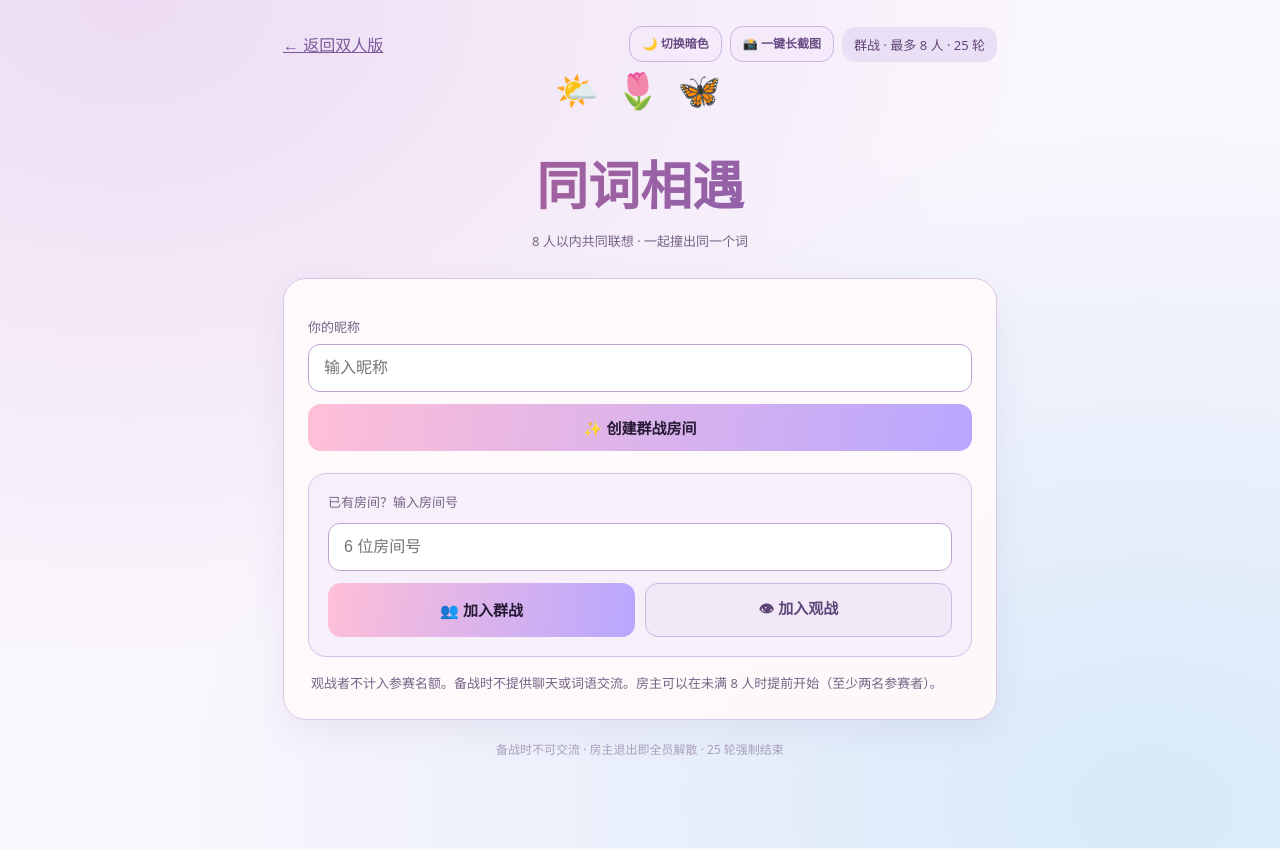
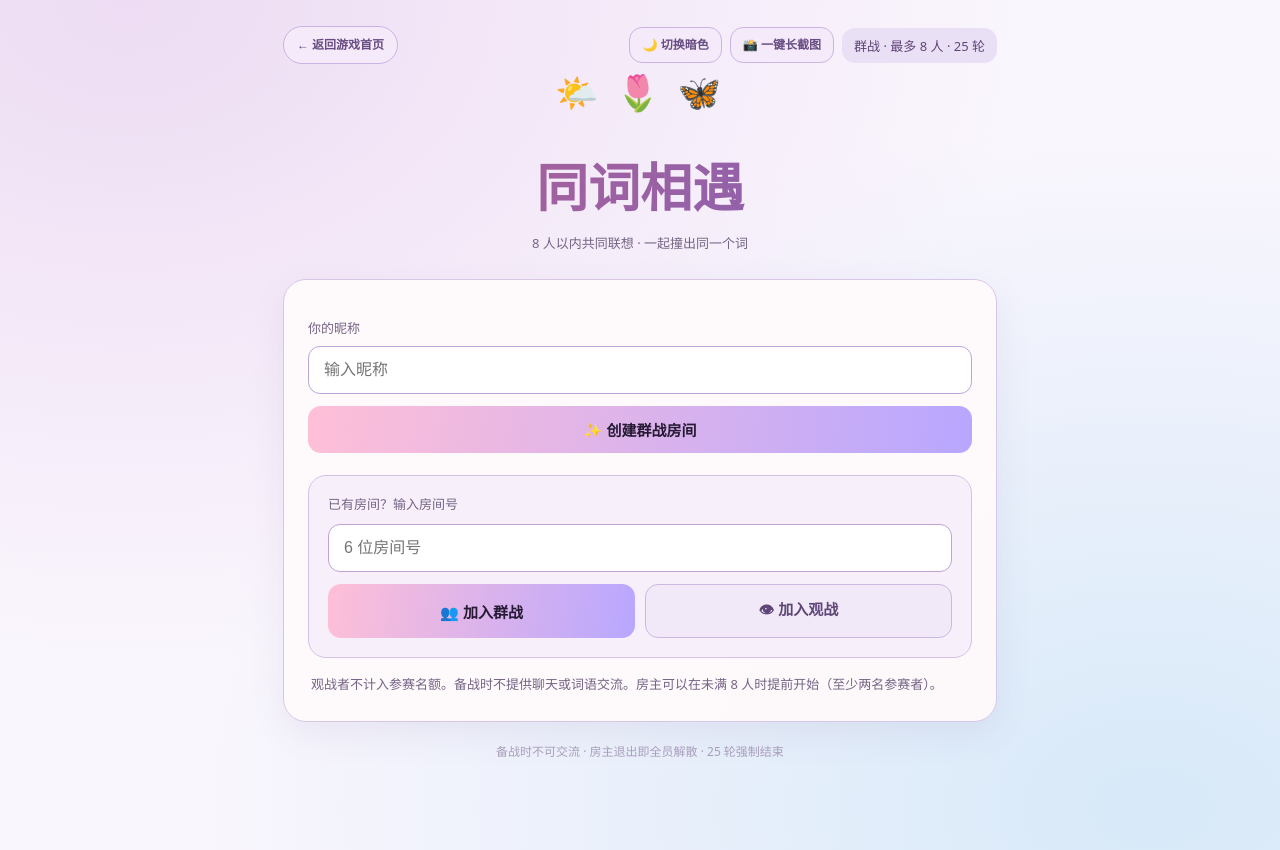
Before and after one commit to Liu020321/Liu020321.github.io, a plain HTML site: page group.html in a window 1280 px wide. Both pictures are taken after a click on the button "☀️ 切换亮色". Drawn offline with Linux system fonts and the light colour scheme.

Commit message:
Style group return-home navigation consistently with theme controls

```diff
--- a/group.html
+++ b/group.html
@@ -41,7 +41,15 @@ html[data-theme="light"] .muted,html[data-theme="dark"] .muted{font-size:13px!im
 html[data-theme="light"] button,html[data-theme="dark"] button{font-weight:700!important;line-height:normal!important}
 html[data-theme="light"] .head-tool,html[data-theme="dark"] .head-tool{font-size:12px!important;line-height:1.35!important}
 html[data-theme="light"] input,html[data-theme="dark"] input{font-size:16px!important;font-weight:400!important;line-height:normal!important}
-</style></head><body><main><div class="head"><a href="./">← 返回双人版</a><div class="head-tools"><button id="themeToggle" type="button" class="outline head-tool">☀️ 切换亮色</button><button id="captureGroup" type="button" class="outline head-tool">📸 一键长截图</button><span class="chip">群战 · 最多 8 人 · 25 轮</span></div></div><div class="star">🌙 ✨ 💫</div><h1>同词相遇</h1><p class="muted" style="text-align:center">8 人以内共同联想 · 一起撞出同一个词</p>
+
+/* Consistent, compact navigation chip */
+.head .return-home{display:inline-flex;align-items:center;justify-content:center;min-height:38px;padding:9px 13px;border:1px solid #ffffff42;border-radius:999px;background:#ffffff13;color:#f8efff;text-decoration:none;font-size:12px;font-weight:700;line-height:1.35;white-space:nowrap;transition:background-color .2s,border-color .2s}
+.head .return-home:hover{background:#ffffff24;border-color:#ffffff75}
+.head .return-home:focus-visible{outline:2px solid #cbb0ff;outline-offset:3px}
+html[data-theme="light"] .head .return-home{background:#f5eaf9;border-color:#cbb4e4;color:#684d84}
+html[data-theme="light"] .head .return-home:hover{background:#ece0f5}
+@media(prefers-reduced-motion:reduce){.head .return-home{transition:none}}
+</style></head><body><main><div class="head"><a href="./" class="return-home" aria-label="返回游戏首页">← 返回游戏首页</a><div class="head-tools"><button id="themeToggle" type="button" class="outline head-tool">☀️ 切换亮色</button><button id="captureGroup" type="button" class="outline head-tool">📸 一键长截图</button><span class="chip">群战 · 最多 8 人 · 25 轮</span></div></div><div class="star">🌙 ✨ 💫</div><h1>同词相遇</h1><p class="muted" style="text-align:center">8 人以内共同联想 · 一起撞出同一个词</p>
 <section id="home" class="panel"><div class="label">你的昵称</div><input id="name" maxlength="16" placeholder="输入昵称"><button class="wide" id="create">✨ 创建群战房间</button><div class="join-panel"><div class="label">已有房间？输入房间号</div><input id="code" maxlength="6" placeholder="6 位房间号" autocomplete="off"><div class="join-actions"><button id="join">👥 加入群战</button><button class="outline" id="watch">👁 加入观战</button></div></div><p class="muted join-hint">观战者不计入参赛名额。备战时不提供聊天或词语交流。房主可以在未满 8 人时提前开始（至少两名参赛者）。</p></section>
 <section id="room" class="panel hide"><div class="bar"><div><div class="muted">房间号</div><strong id="roomcode" style="font-size:28px;letter-spacing:4px"></strong></div><span id="role" class="chip"></span></div><div class="row"><button class="outline" id="invite">复制参赛链接</button><button class="outline" id="sharewatch">复制观战链接</button></div><div class="bar"><strong id="phaseTitle">准备中</strong><span id="count" class="muted"></span></div><div id="members"></div><p id="notice" class="status"></p><button id="start" class="wide hide">房主开始游戏</button><div id="entry" class="hide"><div class="label">输入你这一轮联想到的词语</div><input id="word" maxlength="24" placeholder="请输入一个词语"><button class="wide" id="submit">锁定答案 🔮</button></div><div id="action" class="hide"><button id="next" class="wide">进入下一轮 →</button></div><div id="history"></div><button class="wide outline" id="exit">主动退出房间</button></section><section id="ended" class="panel hide"><div class="em">🌌</div><div class="result" id="endtitle"></div><p class="status" id="endwhy"></p><button class="wide" id="back">返回首页</button></section><div class="footer">备战时不可交流 · 房主退出即全员解散 · 25 轮强制结束</div></main>
 <script>
```
